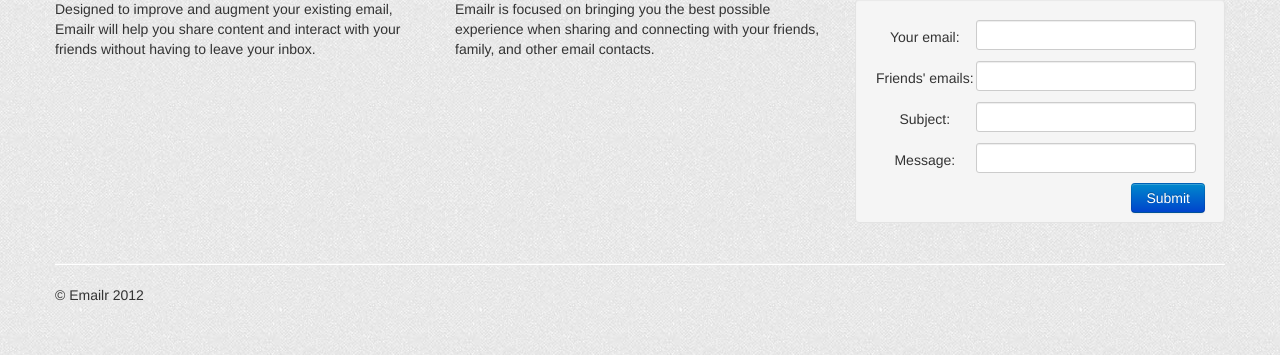
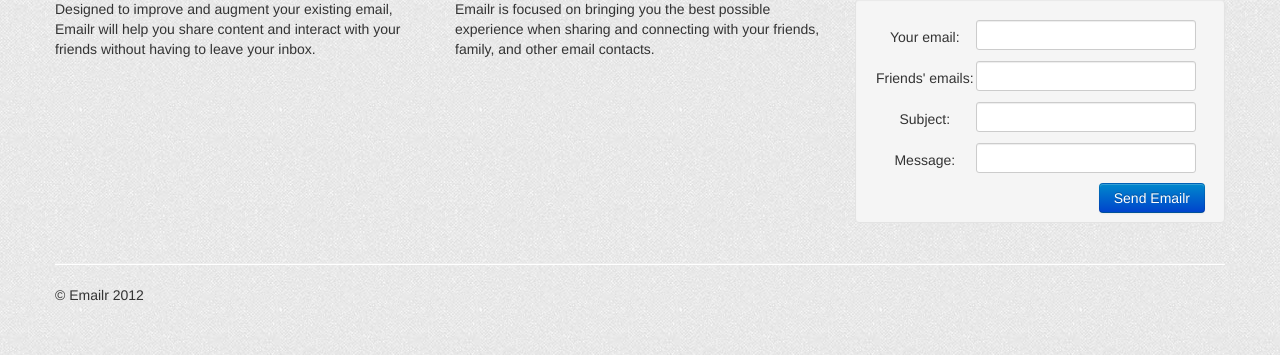
Before and after one commit to cargo8/PennAppsF12, a Django app: page / in a window 1280 px wide. Shown: the part 521-876 px from the top of the page. Run offline with Django 3.2, Linux system fonts and the light colour scheme; parts of the project's set-up code (start-up, migrations or seed data) failed here and were passed over; some libraries are stand-ins or nearby versions.

Commit message:
Changing button text

```diff
--- a/templates/index.html
+++ b/templates/index.html
@@ -31,7 +31,7 @@
 		        <table>
 		            {{ form.as_table }}
 		        </table>
-		        <input type="submit" class="btn btn-primary pull-right" value="Submit">
+		        <input type="submit" class="btn btn-primary pull-right" value="Send Emailr">
 		    </form>
           </div>
         </div>
```
